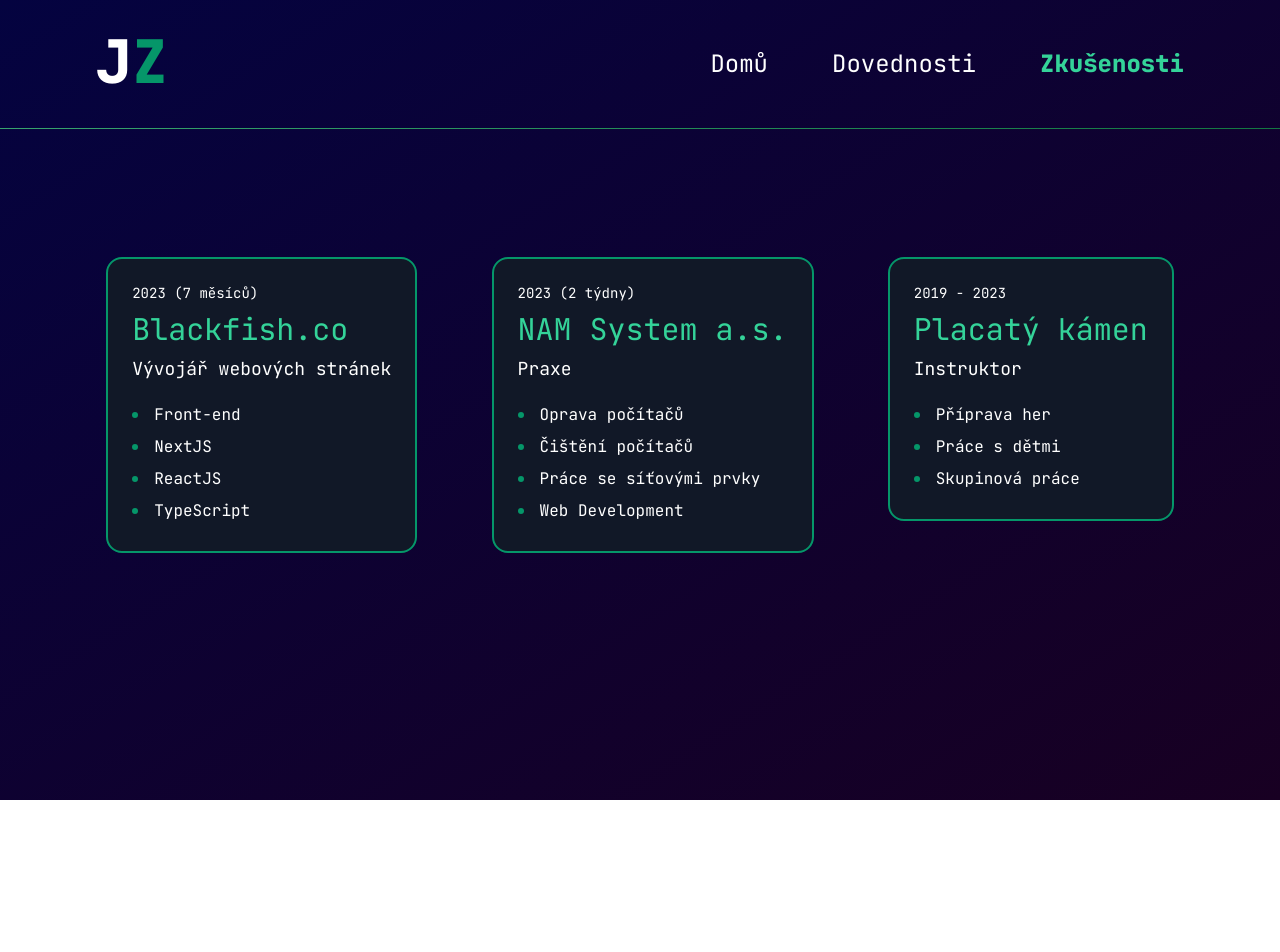
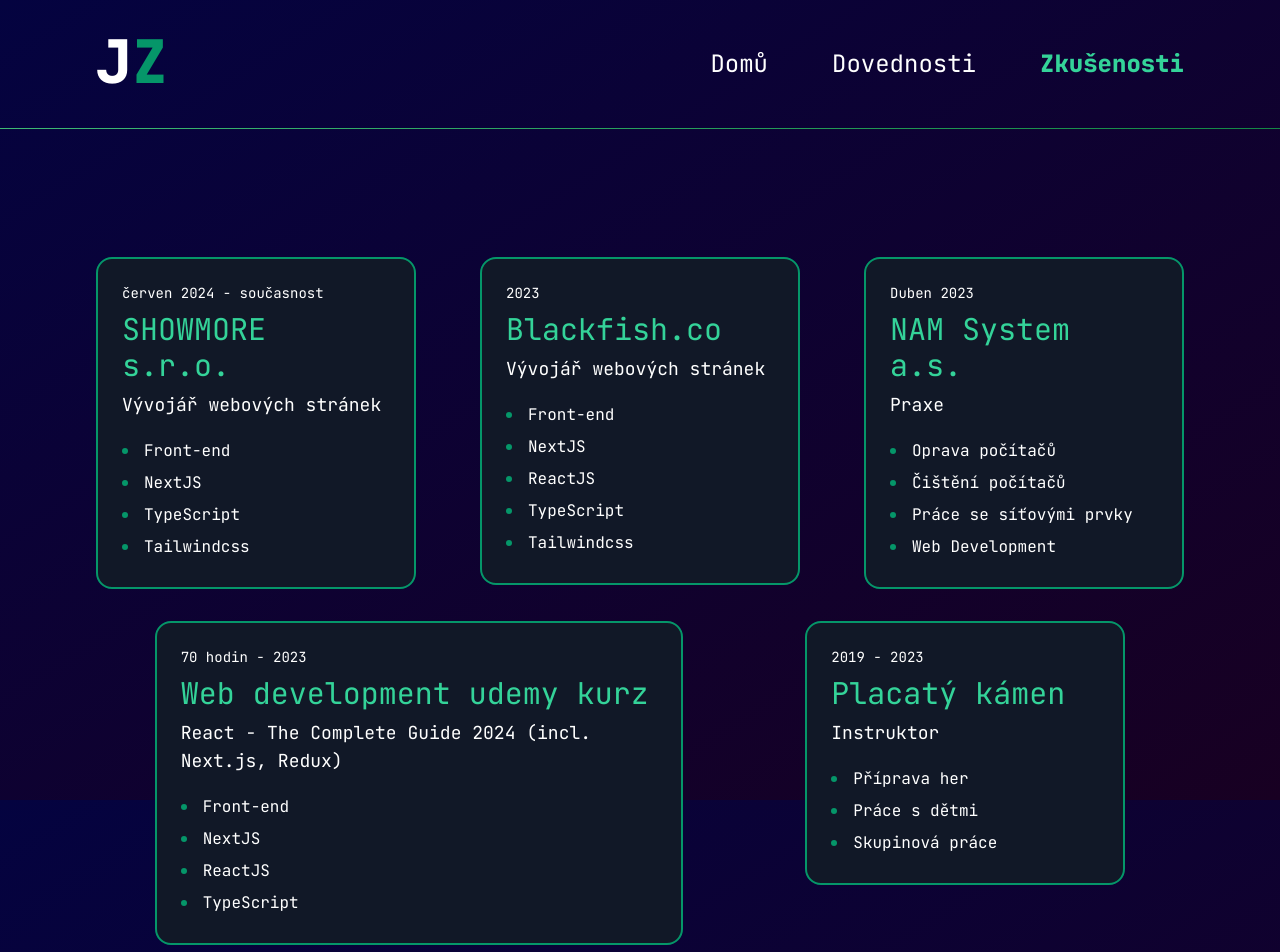
Before and after one commit to JaZafier00716/landing_page, a Next.js app: page /experience in a window 1280 px wide. Shown: the top 952 px of the page. Before the commit the page ends 800 px from the top, so only its background shows below. Built offline with nearby package versions, Linux system fonts and the light colour scheme.

Commit message:
modified:   app/experience/page.tsx 	modified:   app/globals.css 	modified:   app/page.tsx 	modified:   components/Header.tsx 	modified:   components/ui/job.tsx 	modified:   components/ui/links.tsx

```diff
--- a/app/experience/page.tsx
+++ b/app/experience/page.tsx
@@ -5,7 +5,7 @@
 
 const page = () => {
   return (
-    <div className="flex flex-row flex-wrap box-border xs:gap-8 xs:py-8 px-10 lg:py-16 xl:py-32 lg:px-16 w-full justify-evenly">
+    <div className="flex flex-row xs:flex-wrap box-border xs:gap-8 xs:py-8 px-10 lg:py-16 xl:py-32 lg:px-16 w-full justify-evenly">
       <motion.div
         initial={{
           opacity: 0,
@@ -20,10 +20,40 @@
             ease: "easeOut",
           },
         }}
+        className="xs:w-auto xs:max-w-[20rem] sm:w-2/3 lg:w-auto lg:min-w-[20rem]"
       >
         <Job
           delay={0.2}
-          time="2023 (7 měsíců)"
+          time="červen 2024 - současnost"
+          company="SHOWMORE s.r.o."
+          position="Vývojář webových stránek"
+          skills={[
+            { id: 0, title: "Front-end" },
+            { id: 1, title: "NextJS" },
+            { id: 3, title: "TypeScript" },
+            { id: 3, title: "Tailwindcss" },
+          ]}
+        />
+      </motion.div>
+      <motion.div
+        initial={{
+          opacity: 0,
+          translateY: "-100%",
+        }}
+        animate={{
+          opacity: 1,
+          translateY: 0,
+          transition: {
+            delay: 0.2,
+            duration: 0.3,
+            ease: "easeOut",
+          },
+        }}
+        className="xs:w-auto xs:max-w-[20rem] sm:w-2/3 lg:w-auto lg:min-w-[20rem]"
+      >
+        <Job
+          delay={0.2}
+          time="2023"
           company="Blackfish.co"
           position="Vývojář webových stránek"
           skills={[
@@ -31,6 +61,7 @@
             { id: 1, title: "NextJS" },
             { id: 2, title: "ReactJS" },
             { id: 3, title: "TypeScript" },
+            { id: 3, title: "Tailwindcss" },
           ]}
         />
       </motion.div>
@@ -48,10 +79,11 @@
             ease: "easeOut",
           },
         }}
+        className="xs:w-auto xs:max-w-[20rem] sm:w-2/3 lg:w-auto lg:min-w-[20rem]"
       >
         <Job
           delay={0.5}
-          time="2023 (2 týdny)"
+          time="Duben 2023"
           company="NAM System a.s."
           position="Praxe"
           skills={[
@@ -71,11 +103,42 @@
           opacity: 1,
           translateY: 0,
           transition: {
+            delay: 0.2,
+            duration: 0.3,
+            ease: "easeOut",
+          },
+        }}
+        className="xs:w-auto xs:max-w-[20rem] lg:max-w-[33rem] sm:w-2/3 lg:w-auto lg:min-w-[33rem]"
+      >
+        <Job
+          delay={0.2}
+          time="70 hodin - 2023"
+          company="Web development udemy kurz"
+          position="React - The Complete Guide 2024 (incl. Next.js, Redux)"
+          skills={[
+            { id: 0, title: "Front-end" },
+            { id: 1, title: "NextJS" },
+            { id: 2, title: "ReactJS" },
+            { id: 3, title: "TypeScript" },
+          ]}
+          className="text-wrap"
+        />
+      </motion.div>
+      <motion.div
+        initial={{
+          opacity: 0,
+          translateY: "-100%",
+        }}
+        animate={{
+          opacity: 1,
+          translateY: 0,
+          transition: {
             delay: 0.8,
             duration: 0.3,
             ease: "easeOut",
           },
         }}
+        className="xs:w-auto xs:max-w-[20rem] sm:w-2/3 lg:w-auto lg:min-w-[20rem]"
       >
         <Job
           delay={0.8}
--- a/app/globals.css
+++ b/app/globals.css
@@ -38,7 +38,7 @@
     @apply h-full;
   }
   body {
-    @apply font-primary xs:bg-gradient-to-r lg:bg-gradient-to-br from-blue-1000 to-[#180022]  text-white leading-loose;
+    @apply font-primary bg-gradient-to-br bg-no-repeat bg-fixed from-blue-1000 to-[#180022]  text-white leading-loose;
   }
 
   .dark {
--- a/app/page.tsx
+++ b/app/page.tsx
@@ -22,7 +22,7 @@
 
   return (
     <>
-      <div className="box-border flex xl:px-24 xxl:px-52 xs:px-8 xs:flex-col lg:flex-row">
+      <div className="box-border flex xl:px-24 xxl:px-52 xs:px-8 xs:flex-col lg:flex-row" onClick={() => showClipboard ? setShowClipboard(false) : null}>
         {showClipboard && <Clipboard setClipboard={setShowClipboard} />}
         <main className="z-20 flex flex-col justify-center xs:items-center lg:items-start h-full lg:py-32 text-white xs:text-center lg:text-start lg:w-1/2 xs:order-2 lg:order-1">
           <motion.div
@@ -89,9 +89,12 @@
                 }}
               >
                 <Button
-                  className="w-min h-full aspect-square border-2 border-emerald-600 hover:border-emerald-400 rounded-full p-4 bg-gray-900 text-emerald-600 hover:text-emerald-400 transition-colors duration-300"
+                  className="relative group w-min h-full aspect-square border-2 border-emerald-600 hover:border-emerald-400 rounded-full p-4 bg-gray-900 text-emerald-600 hover:text-emerald-400 transition-colors duration-300"
                   onClick={() => PhoneClickHandler()}
                 >
+                  <div className="opacity-0 group-hover:opacity-100 absolute text-base font-bold text-white -top-12 left-1/2 -translate-x-1/2 bg-gray-800 bg-opacity-90 p-2 rounded-full transition-all duration-300 delay-200">
+                  +420 603 762 712
+                  </div>
                   <Phone />
                 </Button>
               </motion.div>
@@ -108,9 +111,12 @@
                 }}
               >
                 <Button
-                  className="w-min h-full aspect-square border-2 border-emerald-600 hover:border-emerald-400 rounded-full p-4 bg-gray-900 text-emerald-600 hover:text-emerald-400 transition-colors duration-300"
+                  className="relative group w-min h-full aspect-square border-2 border-emerald-600 hover:border-emerald-400 rounded-full p-4 bg-gray-900 text-emerald-600 hover:text-emerald-400 transition-colors duration-300"
                   onClick={() => MailClickHandler()}
                 >
+                <div className="opacity-0 group-hover:opacity-100 absolute text-base font-bold text-white -top-12 left-1/2 -translate-x-1/2 bg-gray-800 bg-opacity-90 p-2 rounded-full transition-all duration-300 delay-200">
+                jan.zamostny04@gmail.com
+                </div>
                   <Mail />
                 </Button>
               </motion.div>
--- a/components/Header.tsx
+++ b/components/Header.tsx
@@ -16,7 +16,7 @@
       <div className="h-[1px] w-full bg-gradient-to-r from-green-400 to-green-600 animate-pulse"></div>
       <div className={showMenu ? 'opacity-100' : 'opacity-0'}>
         <Links
-          className={`xs:flex md:hidden flex-col bg-opacity-20 bg-black justify-end items-center transition-all duration-500 ease-out delay-100 ${
+          className={`xs:flex md:hidden flex-col bg-opacity-20 bg-black justify-end items-center transition-all duration-500 ease-out ${
             showMenu
               ? "h-[var(--radix-accordion-content-height)] gap-4 py-8 box-border"
               : "h-0 min-h-0 gap-0 py-0"
--- a/components/ui/job.tsx
+++ b/components/ui/job.tsx
@@ -1,17 +1,20 @@
 "use client"
 import { motion } from "framer-motion";
+import { twMerge } from "tailwind-merge";
+
 
 type Job = {
   time: string;
   company: string;
   position: string;
   skills?: {id:number, title: string}[];
-  delay: number
+  delay: number;
+  className?:string;
 };
 
-const job = ({ time, company, position, skills, delay }: Job) => {
+const job = ({ time, company, position, skills, delay, className}: Job) => {
   return (
-    <div className="border-emerald-600 border-2 bg-gray-900 flex flex-col justify-center items-start box-border p-6 rounded-2xl">
+    <div className={twMerge("border-emerald-600 border-2 bg-gray-900 flex flex-col justify-center items-start box-border p-6 rounded-2xl", className)}>
       <motion.div
         initial={{
           opacity: 0,
```
Also changed, not shown: components/ui/links.tsx (+12 -9 lines).
